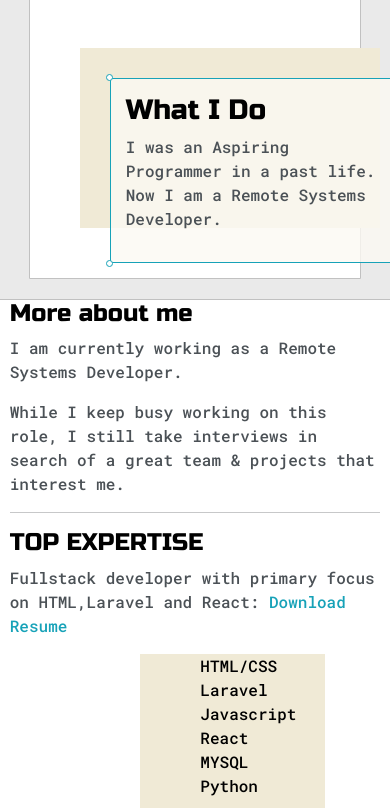
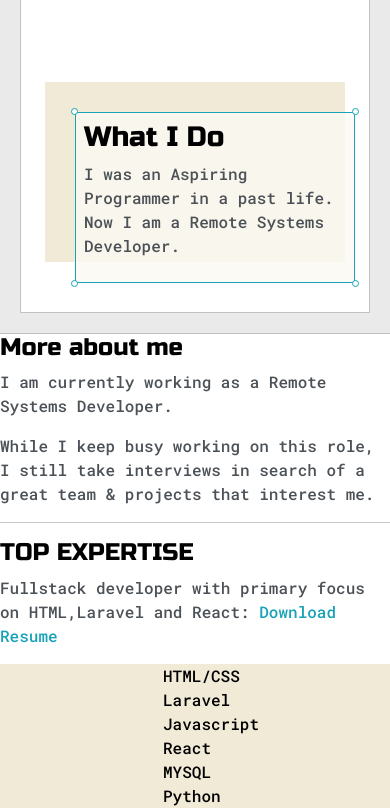
Before and after one commit to Martin-droid/Portfolio, a plain HTML site: page index.html in a window 390 px wide. Shown: the part 730-1538 px from the top of the page. Drawn offline with nearby package versions, Linux system fonts and the light colour scheme.

Commit message:
Add files via upload

```diff
--- a/index.html
+++ b/index.html
@@ -63,6 +63,11 @@
                     <div data-mode="purple" id="purple-mode" class="theme-dot">
                     </div>
                         </div>
+                        <p id="settings-note">Click to set your preferred theme
+
+                        </p>
+
+
 <p id="settings-note">*Theme settings will be saved for <br> your next visit
 
 </p>
--- a/style.css
+++ b/style.css
@@ -232,9 +232,10 @@ background-color:black;
     grid-area:right-column;
     display:grid;
   align-content: center;
+  padding-top:50px;
+  padding-bottom: 50px;
 
-  padding-top:50px;
-  padding-bottom:50px;
+
 }
 
 
@@ -246,10 +247,10 @@ background-color:black;
     padding-top:30px;
 }
 #preview{
-    width: 300px;
+    width: 280px;
     border:1.5px solid #17a2b8;
     background-color: var(--previewBg);
-    padding:15px;
+    padding:8px;
     position: relative;
 
 }
@@ -288,11 +289,15 @@ background-color:black;
 
 #skills{
     display:flex;
-    justify-content:space-evenly;
+    justify-content:center;
     background-color: var(--previewShadow);
-    width: 50%;
+    width: 100%;
 
-    margin-left: 30vh;
+
+
+
+
+
 
 
 }
@@ -328,7 +333,7 @@ background-color:black;
 
 .thumbnail{
     display:block;
-  width:47.5vh;
+  width:300px;
   height:180px;
   gap:20px;
   object-fit:cover;
@@ -394,7 +399,7 @@ background-color:black;
 }
 @media screen and (max-width:1200px){
     .main-container{
-        width:95%;
+        width:100%;
 
     }
 }
@@ -410,6 +415,10 @@ background-color:black;
     ;
     }
 
+    .right-column{
+        justify-content: center;
+    }
+
 }
 @media screen and (max-width:800px){
     .post-wrapper{
@@ -418,32 +427,3 @@ display:grid;
 
     }
 }
-@media screen and (max-width:800px){
-#skills{
- margin-left: 130px;
-
-    }
-}
-
-
-    @media screen and (max-width:800px){
-        .thumbnail{
-
-  padding:10px;
-  margin-left: 20px;;
-
-
-        }
-
-
-    @media screen and (max-width:800px){
-        .right-column{
-
-  margin-left:50px;
-
-        }
-
-
-
-}
-    }
```
